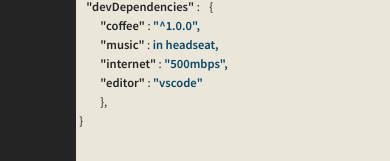
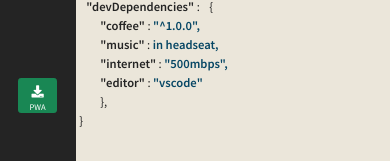
Before and after one commit to david-gelu/react-portfolio, a React (Create React App) app: page /#main in a window 390 px wide. Shown: the part 683-844 px from the top of the page. Built offline with nearby package versions, Linux system fonts and the light colour scheme.

Commit message:
show install btn

```diff
--- a/src/compnents/NavBar.tsx
+++ b/src/compnents/NavBar.tsx
@@ -65,7 +65,8 @@ const NavBar = () => {
           )}
           {!checkIfInstaled &&
             <TooltipWrap placement="right" key='download' desc={'Download on device'}>
-              <Button variant='success' className='mt-auto d-none d-lg-inline-block' size='sm' onClick={install} >
+              <Button variant='success' className='mt-auto ' size='sm' onClick={install} >
+                {/* d-none d-lg-inline-block */}
                 <i className="fas fa-download"></i>
                 <span className='d-block nav-text'>PWA</span>
               </Button>
```
